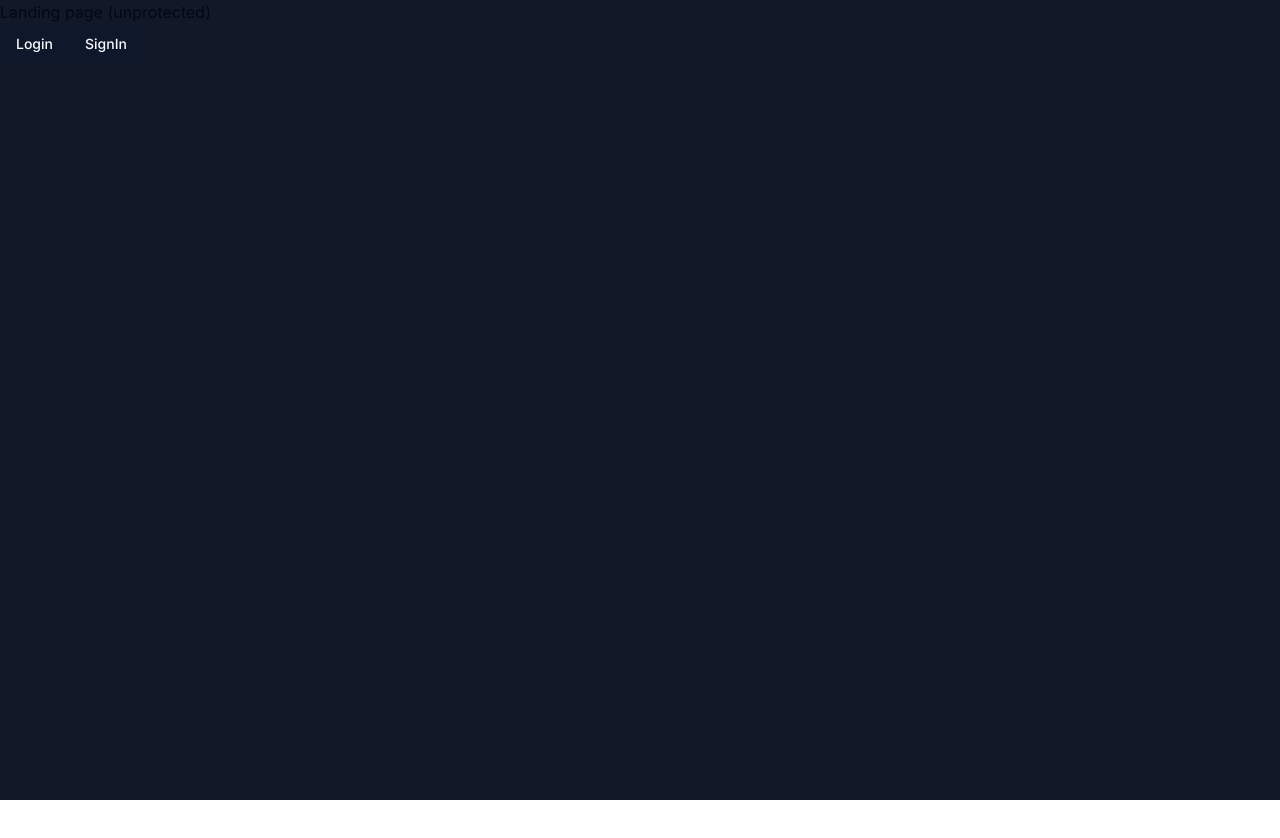
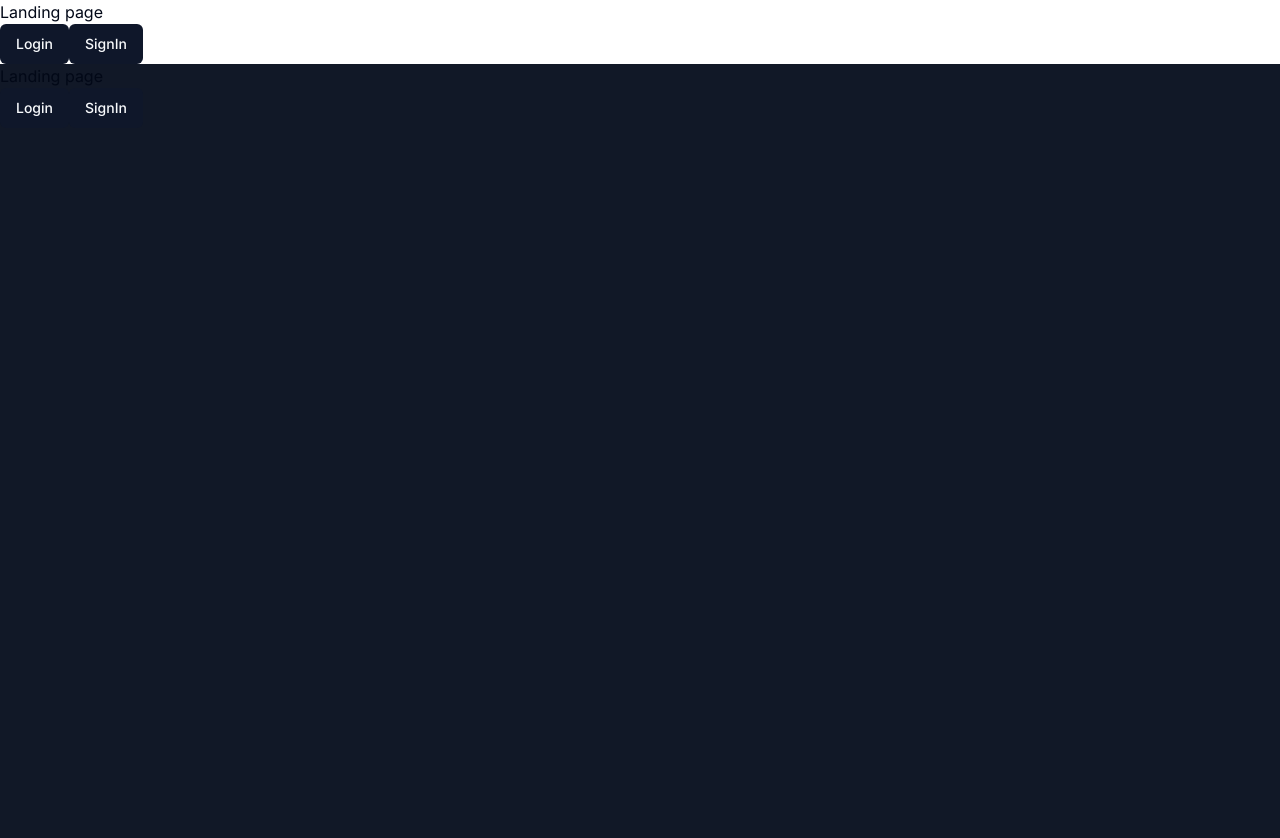
Before and after one commit to vedant343/OmniVerse.ai, a Next.js app: page / in a window 1280 px wide. Shown: the top 838 px of the page. Before the commit the page ends 800 px from the top, so only its background shows below. Built offline with nearby package versions, Linux system fonts and the light colour scheme.

Commit message:
initial commit

```diff
--- a/app/(auth)/(routes)/sign-in/[[...sign-in]]/page.tsx
+++ b/app/(auth)/(routes)/sign-in/[[...sign-in]]/page.tsx
@@ -1,5 +1,9 @@
 import { SignIn } from "@clerk/nextjs";
 
 export default function Page() {
-  return <SignIn />;
+  return (
+    <div className="flex justify-center py-24">
+      <SignIn />
+    </div>
+  );
 }
--- a/app/(auth)/(routes)/sign-up/[[...sign-up]]/page.tsx
+++ b/app/(auth)/(routes)/sign-up/[[...sign-up]]/page.tsx
@@ -1,5 +1,9 @@
 import { SignUp } from "@clerk/nextjs";
 
 export default function Page() {
-  return <SignUp />;
+  return (
+    <div className="flex justify-center py-24">
+      <SignUp />
+    </div>
+  );
 }
--- a/app/(landing)/page.tsx
+++ b/app/(landing)/page.tsx
@@ -4,7 +4,7 @@ import Link from "next/link";
 const LandingPage = () => {
   return (
     <div>
-      Landing page (unprotected)
+      Landing page
       <div>
         <Link href="/sign-up">
           <Button>Login</Button>
--- a/app/layout.tsx
+++ b/app/layout.tsx
@@ -2,6 +2,7 @@ import type { Metadata } from "next";
 import { Inter } from "next/font/google";
 import "./globals.css";
 import { ClerkProvider } from "@clerk/nextjs";
+import LandingPage from "./(landing)/page";
 
 const inter = Inter({ subsets: ["latin"] });
 
@@ -16,10 +17,13 @@ export default function RootLayout({
   children: React.ReactNode;
 }>) {
   return (
-    <ClerkProvider>
-      <html lang="en" suppressHydrationWarning>
-        <body className={inter.className}>{children}</body>
-      </html>
-    </ClerkProvider>
+    <>
+      <LandingPage />
+      <ClerkProvider>
+        <html lang="en" suppressHydrationWarning>
+          <body className={inter.className}>{children}</body>
+        </html>
+      </ClerkProvider>
+    </>
   );
 }
--- /dev/null
+++ b/app/page.tsx
@@ -0,0 +1,11 @@
+import LandingPage from "./(landing)/page";
+
+const page = () => {
+  return (
+    <div>
+      <LandingPage />
+    </div>
+  );
+};
+
+export default page;
```
